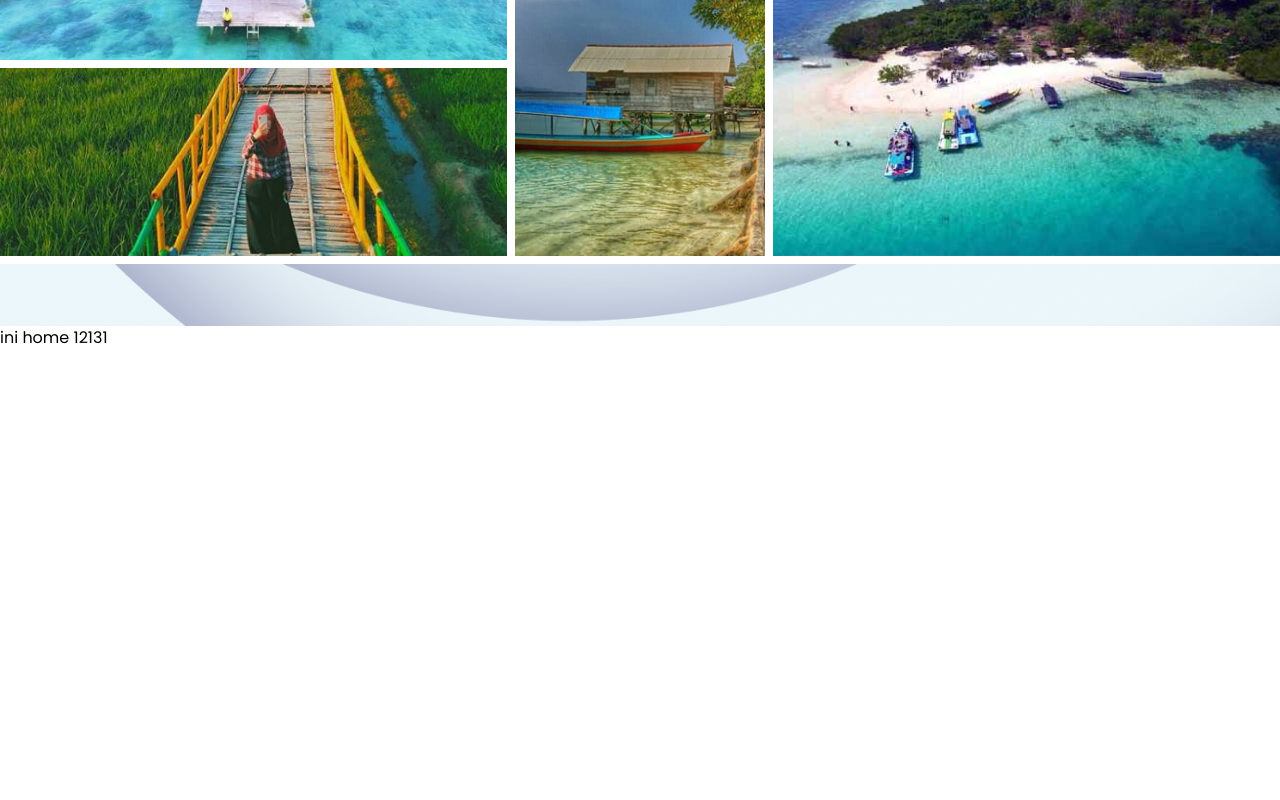
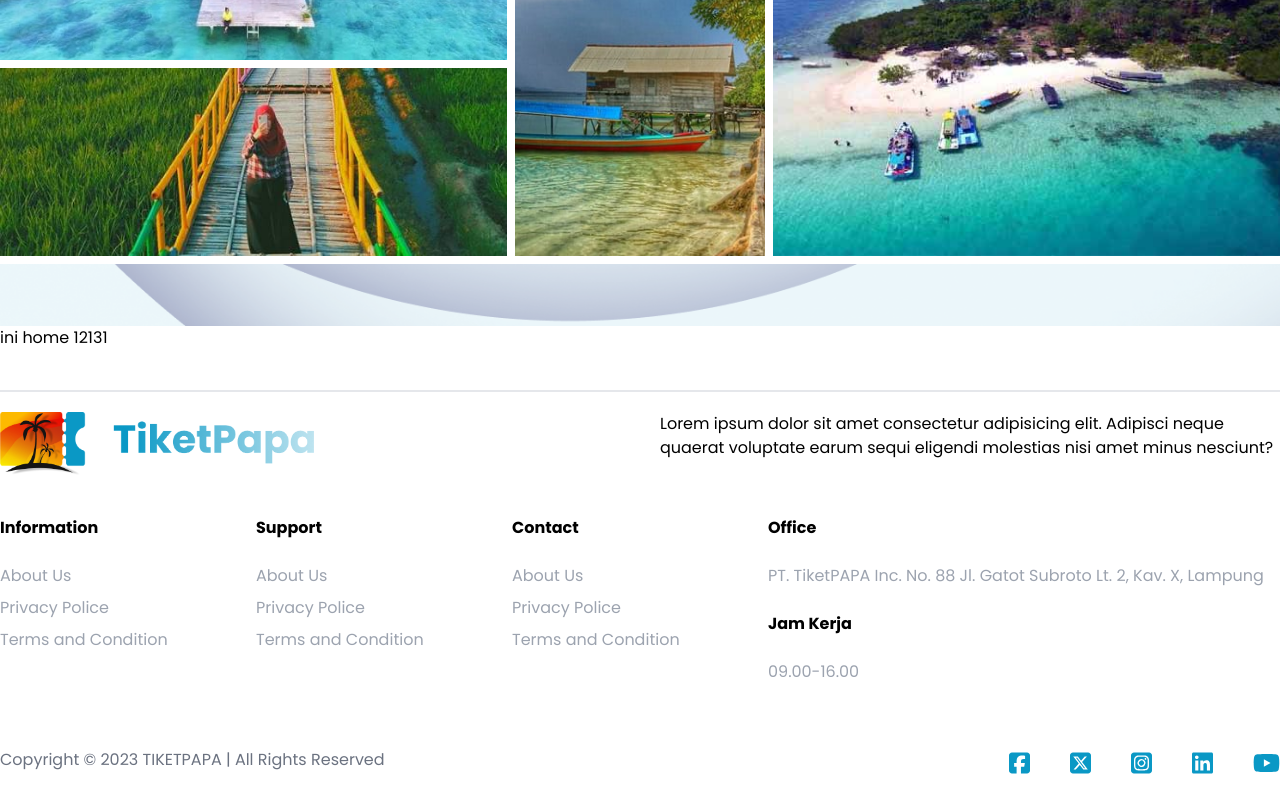
Before and after one commit to tiket-papa/fornt-end, a Next.js app: page / in a window 1280 px wide. Shown: the part 265-1065 px from the top of the page. Before the commit the page ends 800 px from the top, so only its background shows below. Built offline with nearby package versions, Linux system fonts and the light colour scheme.

Commit message:
footer start

```diff
--- a/src/Layouts/Client/index.tsx
+++ b/src/Layouts/Client/index.tsx
@@ -1,3 +1,4 @@
+import FooterClient from '@/components/Clinet/Footer/Footer'
 import NavClient from '@/components/Clinet/Nav/Nav'
 
 export default function Client ({ children }: { children: React.ReactNode }) {
@@ -7,6 +8,7 @@ export default function Client ({ children }: { children: React.ReactNode }) {
               <NavClient/>
           </header>
           {children}
+          <FooterClient/>
       </>
   )
 }
--- /dev/null
+++ b/src/components/Clinet/Footer/Footer.tsx
@@ -0,0 +1,105 @@
+import { faLinkedin, faSquareFacebook, faSquareInstagram, faSquareXTwitter, faYoutube } from '@fortawesome/free-brands-svg-icons'
+import { FontAwesomeIcon } from '@fortawesome/react-fontawesome'
+import Image from 'next/image'
+import Link from 'next/link'
+
+export default function FooterClient () {
+  const socialMedia = {
+    facebook: 'https://facebook.com',
+    Twitter: 'https://twitter.com',
+    Instagram: 'https://instagram.com',
+    LinkedIn: 'https://linkedin.com',
+    Youtube: 'https://youtube.com'
+  }
+  const logo = '/Statick/image/logo_tiket_papa.png'
+  return (
+      <>
+          <div className='mt-10 mb-5 border-t-2'></div>
+          <footer className="footer container mx-auto">
+              <div className="logo grid grid-cols-1 md:grid-cols-2 gap-10">
+                  <div className="image h-10 md:h-16 relative">
+                      <Image
+                          src={logo}
+                          alt='logo tiket papa'
+                          className='object-contain object-left'
+                          fill={true}
+                          priority
+                />
+                  </div>
+                  <div className="caption">
+                      <p>Lorem ipsum dolor sit amet consectetur adipisicing elit. Adipisci neque quaerat voluptate earum sequi eligendi molestias nisi amet minus nesciunt?</p>
+                  </div>
+              </div>
+              <div className="information grid grid-cols-5 my-10">
+                  <div className='information'>
+                      <h1 className='font-bold'>Information</h1>
+
+                      <div className="link-component text-gray-400 pt-5">
+                          <Link className='py-1 block' href={'/'}>About Us</Link>
+                          <Link className='py-1 block' href={'/'}>Privacy Police</Link>
+                          <Link className='py-1 block' href={'/'}>Terms and Condition</Link>
+                      </div>
+                  </div>
+                  <div className="support">
+                      <h1 className='font-bold'>Support</h1>
+
+                      <div className="link-component text-gray-400 pt-5">
+                          <Link className='py-1 block' href={'/'}>About Us</Link>
+                          <Link className='py-1 block' href={'/'}>Privacy Police</Link>
+                          <Link className='py-1 block' href={'/'}>Terms and Condition</Link>
+                      </div>
+                  </div>
+                  <div className="contact">
+                      <h1 className='font-bold'>Contact</h1>
+
+                      <div className="link-component text-gray-400 pt-5">
+                          <Link className='py-1 block' href={'/'}>About Us</Link>
+                          <Link className='py-1 block' href={'/'}>Privacy Police</Link>
+                          <Link className='py-1 block' href={'/'}>Terms and Condition</Link>
+                      </div>
+                  </div>
+                  <div className="office col-span-2">
+                      <div className="office">
+                          <h1 className='font-bold'>Office</h1>
+
+                          <div className="link-component text-gray-400 pt-5">
+                              <a className='py-1 block' href={'/'}>PT. TiketPAPA Inc. No. 88
+                                  Jl. Gatot Subroto Lt. 2, Kav. X, Lampung</a>
+                          </div>
+                      </div>
+                      <div className="job-time mt-5">
+                          <h1 className="font-bold">Jam Kerja</h1>
+                          <div className="link-component text-gray-400 pt-5">
+                              <span className='py-1 block' >09.00-16.00</span>
+                          </div>
+                      </div>
+
+                  </div>
+              </div>
+              <div className="grid grid-cols-2 py-5 mt-6">
+                  <div className="text-gray-500">
+                      <span>Copyright © 2023 TIKETPAPA | All Rights Reserved </span>
+                  </div>
+                  <div className="flex gap-10 justify-end text-main-color text-2xl">
+                      <a target='_blank' rel="noopener noreferrer" href={socialMedia.facebook}>
+                          <FontAwesomeIcon icon={faSquareFacebook}/>
+                      </a>
+                      <a target='_blank' rel="noopener noreferrer" href={socialMedia.Twitter}>
+                          <FontAwesomeIcon icon={faSquareXTwitter}/>
+                      </a>
+                      <a target='_blank' rel="noopener noreferrer" href={socialMedia.Instagram}>
+                          <FontAwesomeIcon icon={faSquareInstagram}/>
+                      </a>
+                      <a target='_blank' rel="noopener noreferrer" href={socialMedia.LinkedIn}>
+                          <FontAwesomeIcon icon={faLinkedin}/>
+                      </a>
+                      <a target='_blank' rel="noopener noreferrer" href={socialMedia.Youtube}>
+                          <FontAwesomeIcon icon={faYoutube}/>
+                      </a>
+                  </div>
+
+              </div>
+          </footer>
+      </>
+  )
+}
```
